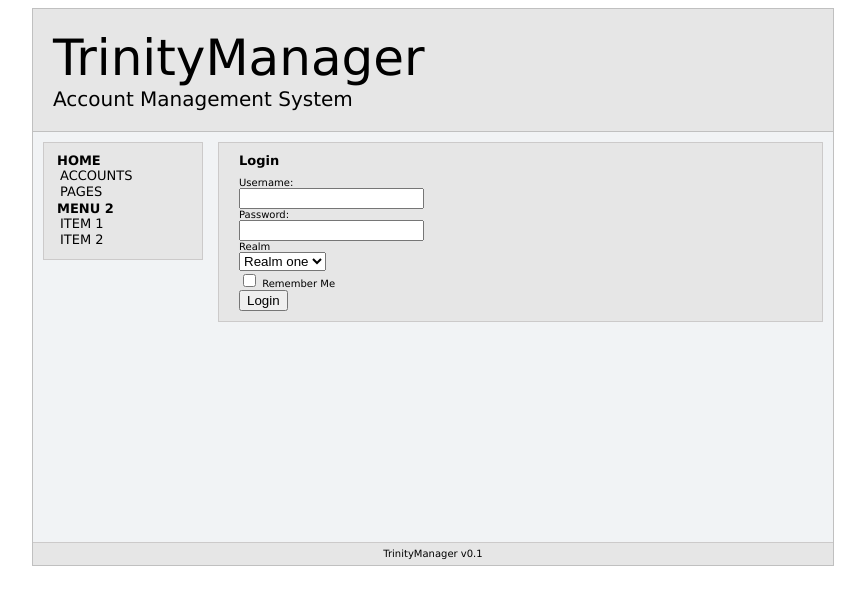
After one commit to nsuan/trinitymanager, a PHP site: page /login.html in a window 1280 px wide. The commit adds this page. Shown: the top 605 px of the page, without its empty margins (207-1072 px from the left). Run offline with PHP 8.4, Linux system fonts and the light colour scheme.

Commit message:
fixed some errors

```diff
--- /dev/null
+++ b/login.html
@@ -0,0 +1,59 @@
+<!DOCTYPE html PUBLIC "-//W3C//DTD XHTML 1.0 Transitional//EN" "http://www.w3.org/TR/xhtml1/DTD/xhtml1-transitional.dtd">
+<html xmlns="http://www.w3.org/1999/xhtml">
+<head>
+	<meta http-equiv="Content-Type" content="text/html; charset=utf-8" />
+	<title>TrinityManager</title>
+	<link rel="stylesheet" type="text/css" href="style.css" media="all" />
+</head>
+
+<body>
+	<div class="container">
+		<div class="header">
+			<div class="header_big">TrinityManager
+			<div class="header_small">Account Management System</div></div>
+		</div>
+		<div class="main">
+			<div class="leftmenu">
+				<div class="menu">
+				<ul>
+					<li> Home
+						<ul>
+							<li><a href="accounts.html">Accounts</a></li>
+							<li><a href="pages.html">Pages</a></li>
+						</ul>
+					</li>
+					<li> Menu 2
+						<ul>
+							<li><a href="">Item 1</a></li>
+							<li><a href="">Item 2</a></li>
+						</ul>
+					</li>
+				</ul>
+				</div>
+			</div>
+			<div class="content center_left">
+				<div class="contentbox">
+					<div class="contentbox_title"><h1>Login</h1></div>
+					<div class="contentbox_body">
+						<form method="post" action="">
+							<label for="uname" class="login">Username:</label><br />
+							<input type="text" name="uname" id="uname" value="" /><br />
+							<label for="pass" class="login">Password:</label><br />
+							<input type="password" id="pass" name="pass" /><br />Realm <br />
+							<select name="realm">
+								<option value="realm1">Realm one</option>
+							</select> <br />
+							<input type="checkbox" name=""/> Remember Me<br />
+							<input type="hidden" name="login" value="1" />
+							<input type="submit" value="Login" />
+						</form>
+					</div>
+				</div>
+			</div>
+		</div>
+		<div class="footer">
+		TrinityManager v0.1
+		</div>
+	</div>
+</body>
+</html>
--- a/style.css
+++ b/style.css
@@ -1,51 +1,36 @@
-body {
+body{
 	font-family: Verdana, Geneva, sans-serif;
 	font-size: 10px;
-
 }
-
-#error {
-	color: #F00;
-	font-weight: bold;
-	font-size: 16px;
-}
-
-div.container {
+div.container{
 	margin: 0px auto;
 	width: 800px;
-	max-width: 100%;
 	border: 1px solid #C0C0C0;
     background-color: #F1F3F5;
 }
-
-div.header {
+div.header{
 	background: #E6E6E6;
 	border-bottom: 1px solid #C0C0C0;
 }
-
-div.main {
+div.main{
 	margin: 10px 10px 0px;
 	min-height: 400px; _height: 400px;
 }
-
-div.leftmenu {
+div.leftmenu{
 	float: left;
 	width: 160px;
 }
-
-div.menu {
+div.menu{
 	margin-bottom: 10px;
 	padding: 10px;
 	background-color: #E6E6E6;
 	border: 1px solid #CCCACA;
 }
-
-.menu ul {
+.menu ul{
 	padding: 0px 3px;
 	margin: 0px;
 }
-
-.menu li {
+.menu li{
 	list-style-type:none;
 	text-transform: uppercase;
 	font-weight: bold;
@@ -57,43 +42,44 @@ font-weight: normal;
 	color: #000000;
 	text-decoration: none;
 }
-
 .menu li  a:hover{
 	color: #3B3B3B;
 }
-
-div.contentbox {
-	margin-left: 15px; _margin-left: 15px;
+div.contentbox{
+	margin-left: 15px;
 	margin-bottom: 10px;
-	padding: 10px;
+	padding: 10px 20px;
 	background-color: #E6E6E6;
 	border: 1px solid #CCCACA;
 }
-
-div.center_left {
+div.center_left{
 	margin-left: 160px;
 }
-
-.header_big {
+.header_big{
 	font-family: Verdana, Geneva, sans-serif;
 	font-size: 50px;
 	padding:20px;
 }
-
-.header_small {
+.header_small{
 	font-family: Verdana, Geneva, sans-serif;
-	font-size: 20px !important;
-
+	font-size: 20px;
 }
-
-div.footer {
+div.footer{
 	padding: 5px 6px 6px;
 	text-align: center;
 	border-top: 1px solid #CCCACA;
 	background-color: #E6E6E6;
 }
-
 .contentbox h1{
 	font-size:13px;
 	margin-top: 0px;
 }
+div.contentbox_title{
+}
+div.contentbox_body{
+}
+#error{
+	color: #F00;
+	font-weight: bold;
+	font-size: 16px;
+}
```
Also changed, not shown: register.html (+19 -23 lines). Lines whose indentation alone changed are shown as unchanged.
